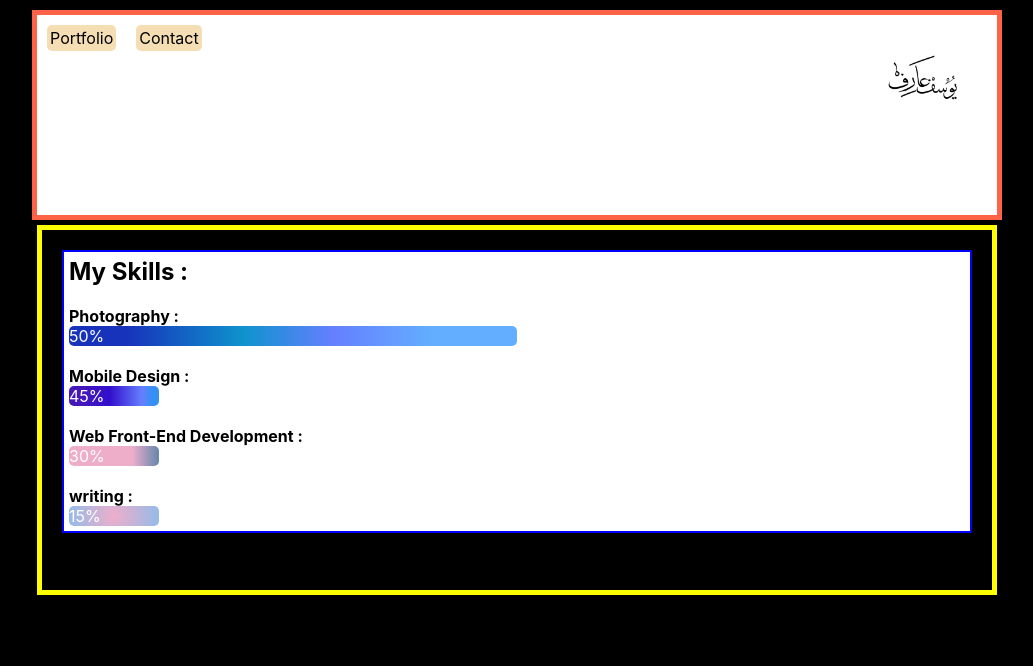
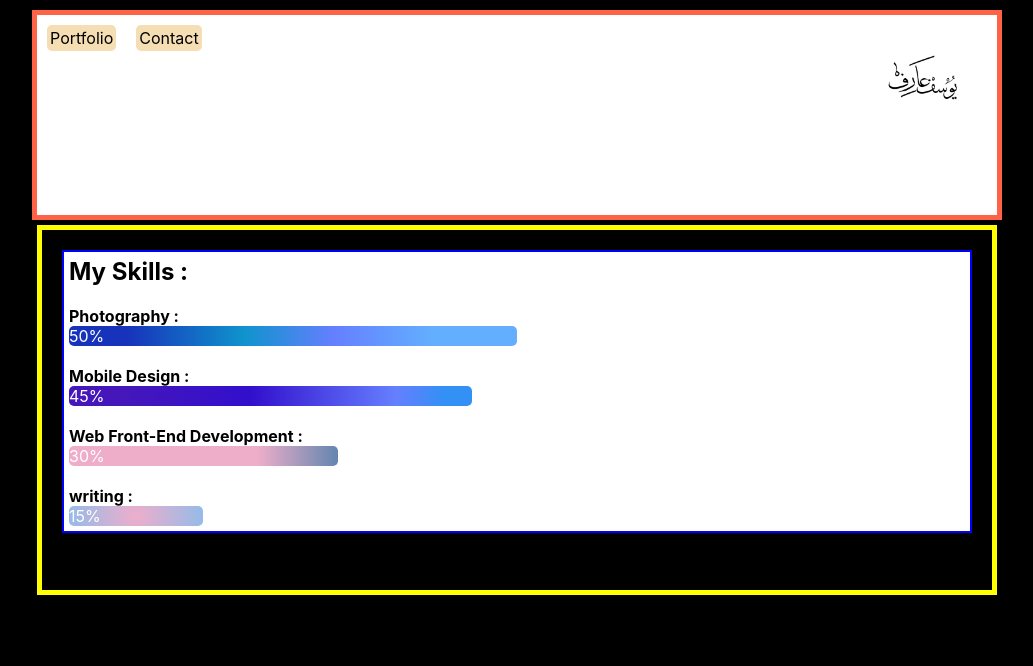
Before and after one commit to ZX0Y/yousef-alsultan.test-website, a plain HTML site: page index.html in a window 1280 px wide. In both pictures the pointer is over the element "50%". Shown: the top 666 px of the page, without its empty margins (123-1156 px from the left). Drawn offline with Linux system fonts and the light colour scheme.

Commit message:
the Fix V.3

```diff
--- a/css/style.css
+++ b/css/style.css
@@ -123,19 +123,19 @@ a{
     border-radius: 5px;
 }
 
-.skill-1:hover .s-photo {
+.skills:hover .s-photo {
     width: 50%;
 }
 
-.skill-2:hover .s-design:hover {
+.skills:hover .s-design {
     width: 45%;
 }
 
-.skill-3:hover .s-webfront:hover {
+.skills:hover .s-webfront {
     width:30%;
 }
 
-.skill-4:hover .s-writing:hover {
+.skills:hover .s-writing {
     width:15%;
 }
 /*nav-2 END*/
--- a/index.html
+++ b/index.html
@@ -53,27 +53,25 @@
     <h2>My Skills :</h2>
 
     <br>
-    <div class="skill-1">
+
 	    <h4>Photography :</h4>
 	    <div class="skill s-photo">50%</div>
-	</div>
+
 
         <br>
-    <div class="skill-2">
+
 	    <h4>Mobile Design :</h4>
 	    <div class="skill s-design">45%</div>
-	</div>
+
 
 <br>
-	<div class="skill-3">
+
         <h4>Web Front-End Development :</h4>
         <div class="skill s-webfront">30%</div>
-    </div>
+
 <br>
-	<div class="skill-4">
 	    <h4>writing :</h4>
 	    <div class="skill s-writing">15%</div>
-    </div>
 
 </div>
 
```
